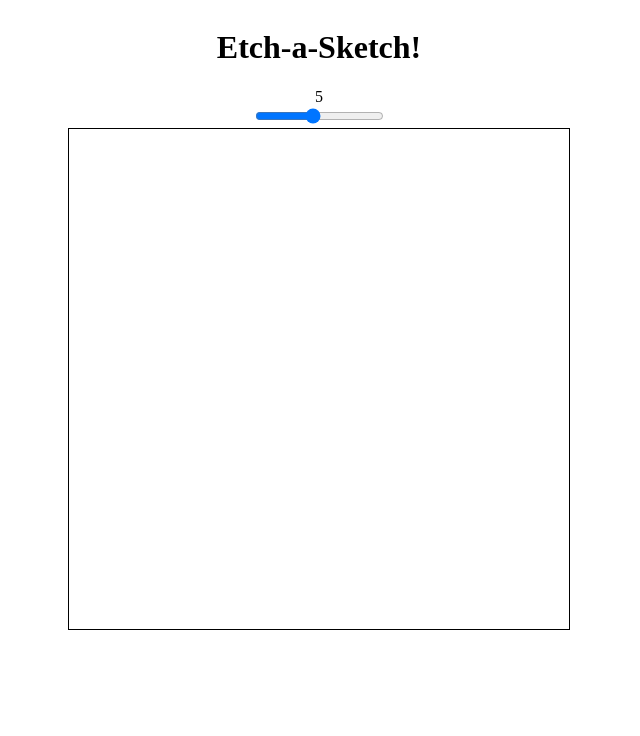
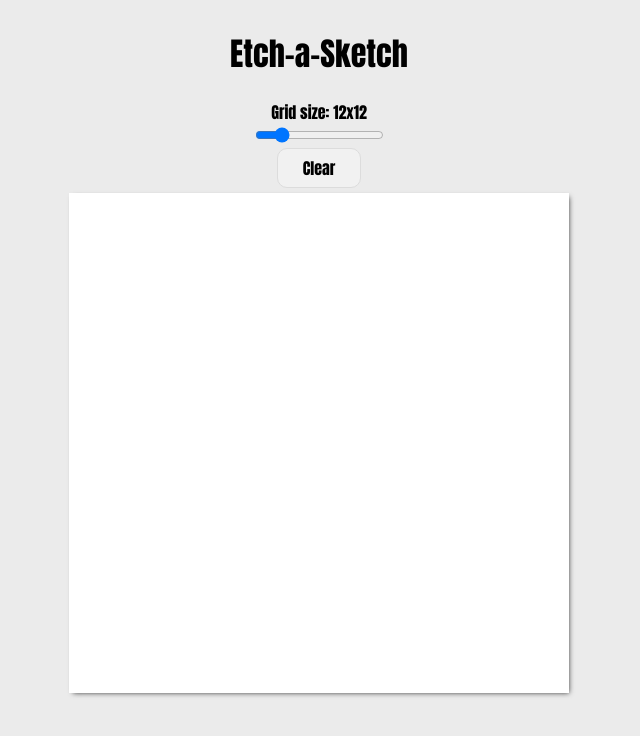
Before and after one commit to andrehuang11/etch-a-sketch, a plain HTML site: page index.html in a window 1280 px wide. Shown: the whole page, without its empty margins (321-961 px from the left). Drawn offline with Linux system fonts and the light colour scheme.

Commit message:
Add clear button and change UI

```diff
--- a/index.html
+++ b/index.html
@@ -7,11 +7,12 @@
     <title>Etch-a-Sketch</title>
 </head>
 <body>
-    <h1>Etch-a-Sketch!</h1>
+    <h1>Etch-a-Sketch</h1>
     <div id="value"></div>
     <div class="slidecontainer">
-        <input type="range" min="1" max="10" value="5" class="slider" id="Range">
-      </div>
+        <input type="range" min="1" max="64" value="12" class="slider" id="Range">
+    </div>
+    <button id="clear">Clear</button>
     <div id="container"></div>
     <script src="scripts.js"></script>
 </body>
--- a/scripts.js
+++ b/scripts.js
@@ -1,7 +1,8 @@
 const container = document.querySelector('#container');
+const button = document.getElementById('clear');
 let slider = document.getElementById("Range");
 let output = document.getElementById("value");
-output.innerHTML = slider.value;
+output.textContent = `Grid size: ${slider.value}x${slider.value}`;
 
 function createGrid(size) {
     for(let i = 0; i < size; i++) {
@@ -23,18 +24,41 @@ function removeGrid() {
     });
 };
 
+function clear() {
+    const grid = document.querySelectorAll('.grid');
+    grid.forEach(gridItem => gridItem.style.background = "white");
+};
+
 createGrid(slider.value);
 const grid = document.querySelectorAll('.grid');
+let flag = false;
+window.onmouseup = () => {
+    flag = false;
+}
 grid.forEach(gridItem => gridItem.addEventListener("mouseover", () => {
-    gridItem.style.background = 'black';
+    if(flag == true) {
+        gridItem.style.background = 'black';
+    }
+    gridItem.addEventListener("mousedown", () => {
+        gridItem.style.background = 'black';
+        flag = true;
+    });
 }));
 
 slider.addEventListener('input',(e)=>{
-    output.innerHTML = e.target.value;
+    output.textContent = `Grid size: ${slider.value}x${slider.value}`;
     removeGrid();
     createGrid(e.target.value);
     const grid = document.querySelectorAll('.grid');
     grid.forEach(gridItem => gridItem.addEventListener("mouseover", () => {
-        gridItem.style.background = 'black';
+        if(flag == true) {
+            gridItem.style.background = 'black';
+        }
+        gridItem.addEventListener("mousedown", () => {
+            gridItem.style.background = 'black';
+            flag = true;
+        });
     }));
 });
+
+button.addEventListener('click', clear);
--- a/styles.css
+++ b/styles.css
@@ -3,6 +3,22 @@ body {
     display: flex;
     flex-direction: column;
     align-items: center;
+    font-family:Impact, Haettenschweiler, 'Arial Narrow Bold', sans-serif;
+    background-color: #ebebeb;
+}
+
+#clear {
+    margin-bottom: 5px;
+	background-color:#f1f1f1;
+	border-radius:10px;
+	border:1px solid #dcdcdc;
+	display:inline-block;
+	cursor:pointer;
+	color:#000000;
+	font-family:Impact, Haettenschweiler, 'Arial Narrow Bold', sans-serif;
+	font-size:16px;
+	padding:7px 25px;
+	text-decoration:none;
 }
 
 #container {
@@ -10,7 +26,8 @@ body {
     width: 500px;
     display: flex;
     flex-direction: column;
-    border: 1px solid;
+    box-shadow: 2px 2px 5px -2px rgba(0,0,0,0.75);
+    background-color: white;
 }
 
 .row {
```
